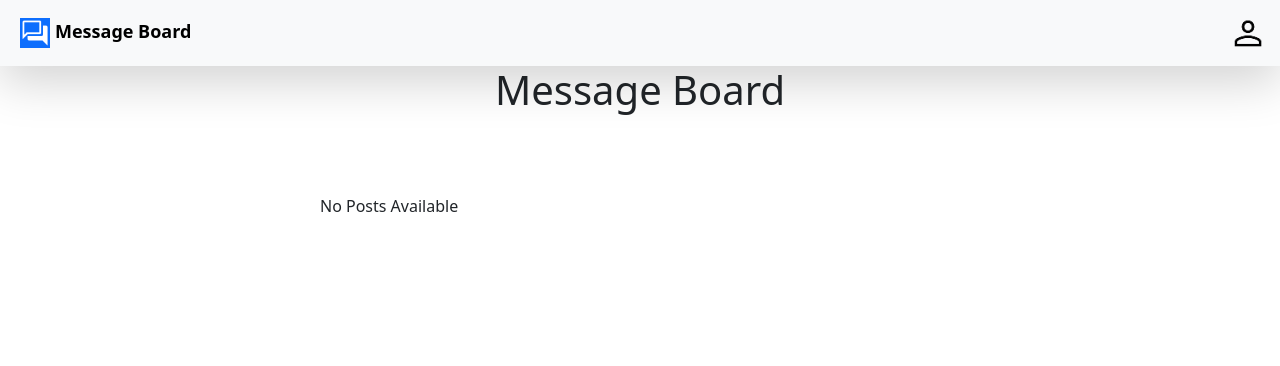
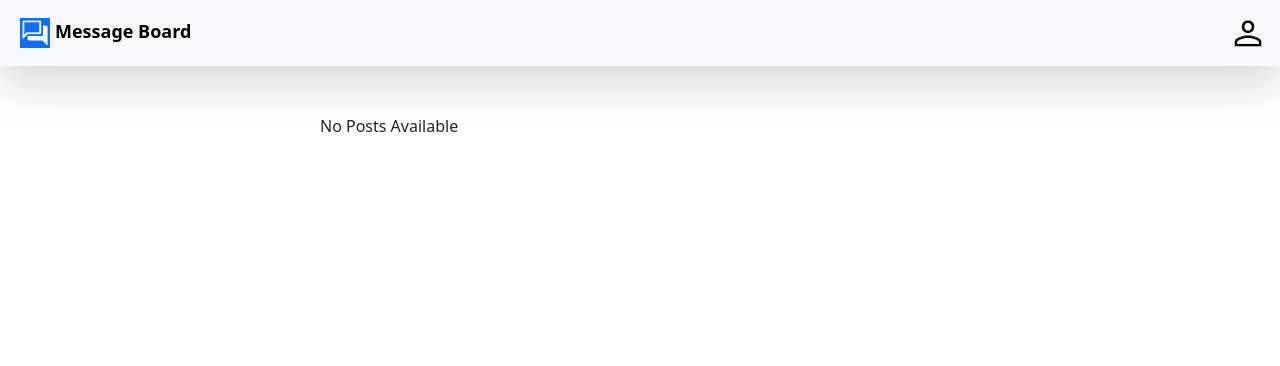
Before and after one commit to JackM510/Portfolio-Message-Board, a PHP site: page / in a window 1280 px wide. Shown: the top 366 px of the page. Run offline with PHP 8.4, Linux system fonts and the light colour scheme; data that the repository does not hold is empty.

Commit message:
Minor format change and removal of heading and section on index.php

```diff
--- a/index.php
+++ b/index.php
@@ -12,16 +12,11 @@
 <body>
     <!-- Navbar -->
     <?php require_once "nav.php"; ?>
-    <section class="container text-center">
-        <h1>Message Board</h1>
-    </section>
 
     <!-- Example Post structure -->
-    <section class="w-50 mx-auto">
+    <section class="w-50 mx-auto mt-5">
         <div>
             <?php
-
-                echo('<br><br><br>');
 
                 // Get all posts from the DB
                 $stmt = $pdo->prepare("SELECT * FROM posts ORDER BY post_created DESC");
```
